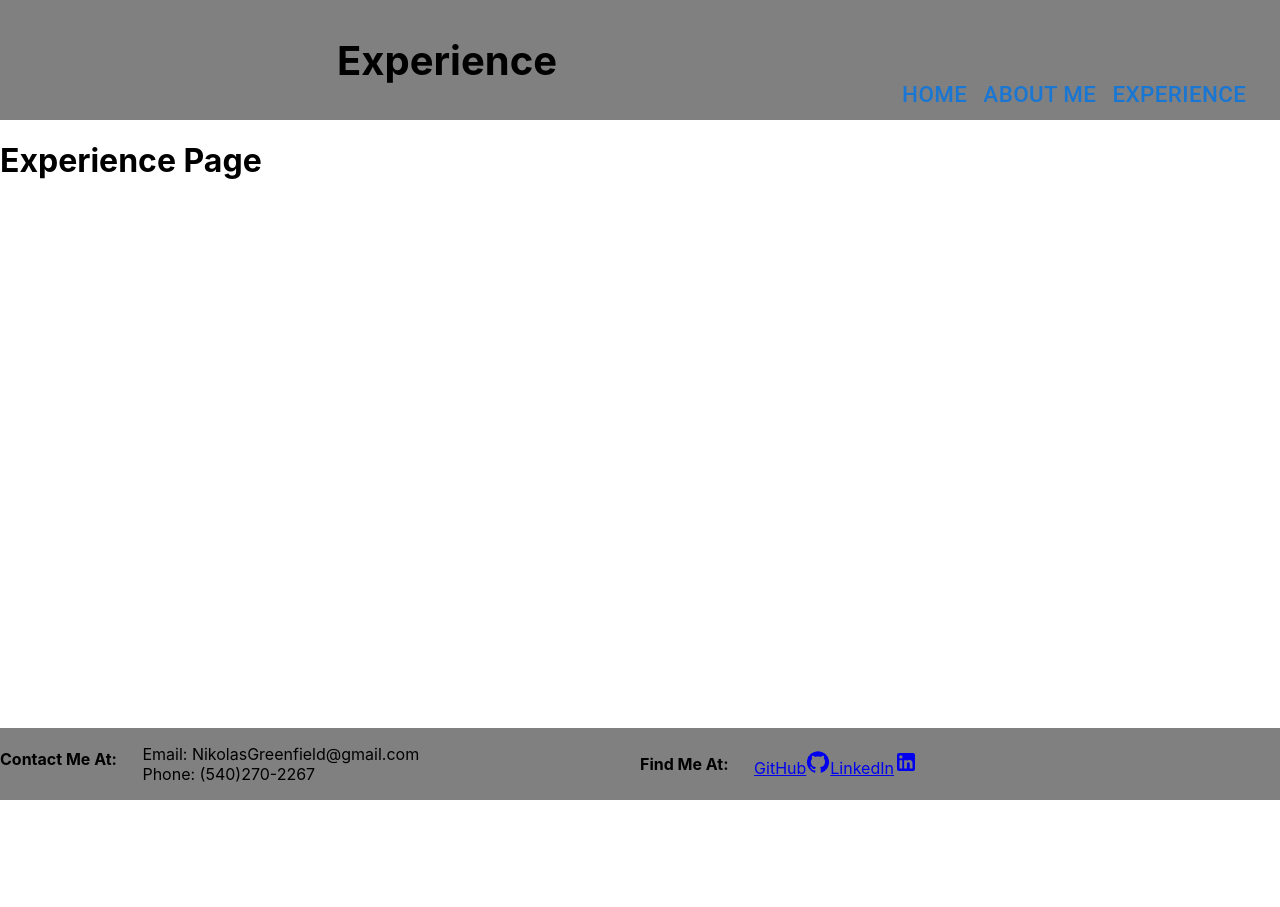
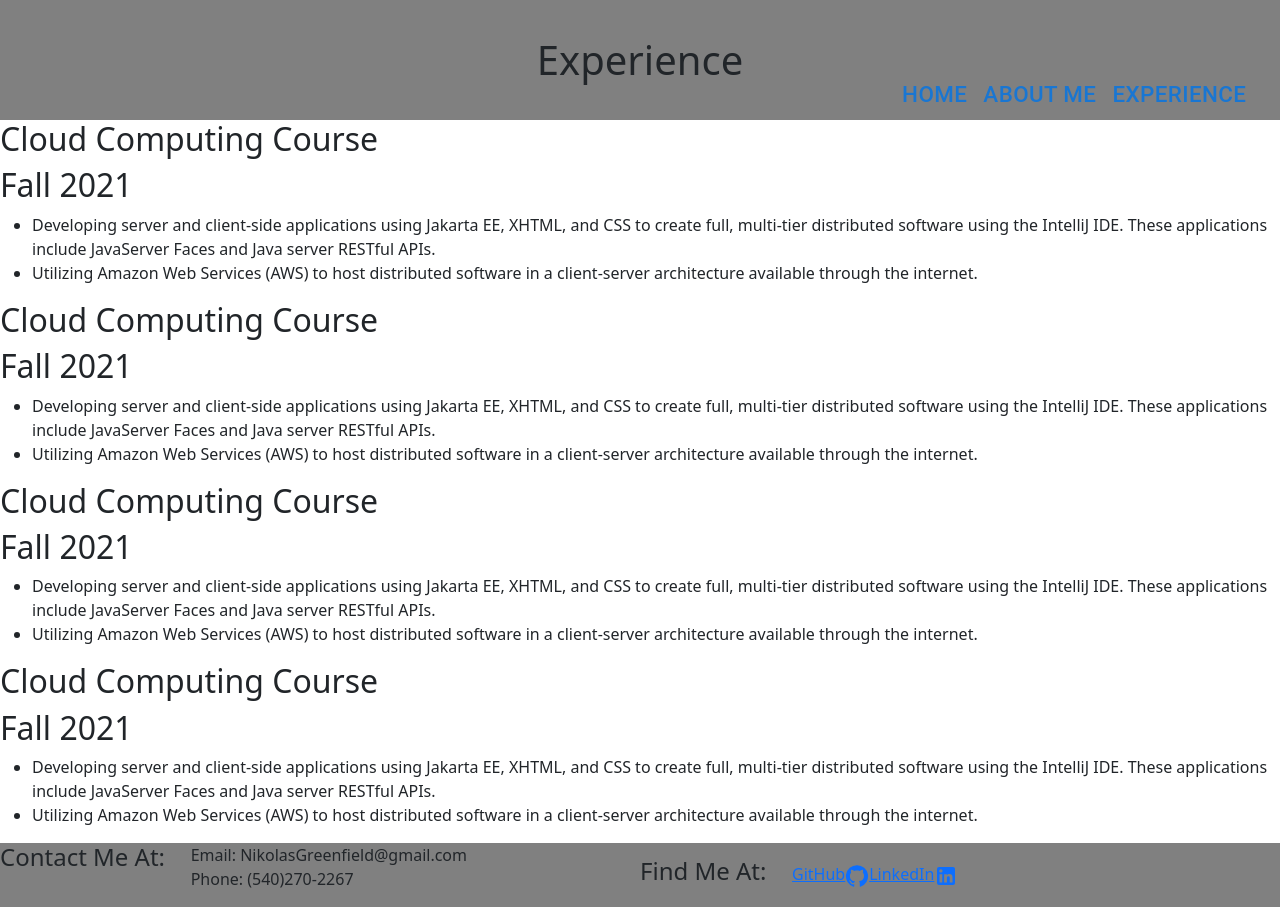
Before and after one commit to NikolasGreenfield/NikolasGreenfield.github.io, a React (Create React App) app: page /experience in a window 1280 px wide. Before the commit the page ends 800 px from the top, so only its background shows below. Built offline with nearby package versions, Linux system fonts and the light colour scheme.

Commit message:
Added main page sections with basic backgrounds and text.

```diff
--- a/src/App.scss
+++ b/src/App.scss
@@ -1,6 +1,2 @@
 .App {
-    display: flex;
-    flex-direction: column;
-    height:100vh;
-    width:100vw;
 }
--- a/src/App.tsx
+++ b/src/App.tsx
@@ -12,6 +12,9 @@ import ExperiencePage from './components/experiencePage/ExperiencePage';
 
 import './App.scss';
 
+/**
+  The main functional component that the entire app resides in.
+*/
 function App() {
   return (
     <div className="App">
@@ -39,7 +42,6 @@ function App() {
               </Route>
           </Switch>
       </BrowserRouter>
-
     </div>
   );
 }
--- a/src/components/aboutPage/AboutPage.tsx
+++ b/src/components/aboutPage/AboutPage.tsx
@@ -7,7 +7,19 @@ function AboutPage(): JSX.Element {
     return(
         <>
             <Header title="About Me" className="Other" />
-            <h1>About Page</h1>
+            <p>
+            I am a current Virginia Tech computer science undergrad,
+            in the class of 2023. After 8 years of leading a Vex Robotics
+            team and since going to Virginia Tech, I have had a lot of
+            experience and am excited to continue my journey in a field that
+            I find so interesting.
+            </p>
+            <p>
+            As my older brothers were software engineers, I started programing
+            early and have had a great deal of interest in coding and software
+            development. There will always be new opportunities for me to learn
+            and make incredible things and I am eager to discover them.
+            </p>
             <Footer />
         </>
     );
--- a/src/components/experiencePage/ExperiencePage.tsx
+++ b/src/components/experiencePage/ExperiencePage.tsx
@@ -7,7 +7,86 @@ function ExperiencePage(): JSX.Element {
     return (
         <>
             <Header title="Experience" className="Other" />
-            <h1>Experience Page</h1>
+
+            <div>
+                <h2>Cloud Computing Course</h2>
+                <h2>Fall 2021</h2>
+            </div>
+            <ul>
+                <li>
+                Developing server and client-side applications using
+                Jakarta EE, XHTML, and CSS to create full, multi-tier
+                distributed software using the IntelliJ IDE. These
+                applications include JavaServer Faces and Java server
+                RESTful APIs.
+                </li>
+                <li>
+                Utilizing Amazon Web Services (AWS) to host distributed
+                software in a client-server architecture available
+                through the internet.
+                </li>
+            </ul>
+
+
+            <div>
+                <h2>Cloud Computing Course</h2>
+                <h2>Fall 2021</h2>
+            </div>
+            <ul>
+                <li>
+                Developing server and client-side applications using
+                Jakarta EE, XHTML, and CSS to create full, multi-tier
+                distributed software using the IntelliJ IDE. These
+                applications include JavaServer Faces and Java server
+                RESTful APIs.
+                </li>
+                <li>
+                Utilizing Amazon Web Services (AWS) to host distributed
+                software in a client-server architecture available
+                through the internet.
+                </li>
+            </ul>
+
+
+            <div>
+                <h2>Cloud Computing Course</h2>
+                <h2>Fall 2021</h2>
+            </div>
+            <ul>
+                <li>
+                Developing server and client-side applications using
+                Jakarta EE, XHTML, and CSS to create full, multi-tier
+                distributed software using the IntelliJ IDE. These
+                applications include JavaServer Faces and Java server
+                RESTful APIs.
+                </li>
+                <li>
+                Utilizing Amazon Web Services (AWS) to host distributed
+                software in a client-server architecture available
+                through the internet.
+                </li>
+            </ul>
+
+
+            <div>
+                <h2>Cloud Computing Course</h2>
+                <h2>Fall 2021</h2>
+            </div>
+            <ul>
+                <li>
+                Developing server and client-side applications using
+                Jakarta EE, XHTML, and CSS to create full, multi-tier
+                distributed software using the IntelliJ IDE. These
+                applications include JavaServer Faces and Java server
+                RESTful APIs.
+                </li>
+                <li>
+                Utilizing Amazon Web Services (AWS) to host distributed
+                software in a client-server architecture available
+                through the internet.
+                </li>
+            </ul>
+
             <Footer />
         </>
     );
--- a/src/components/header/Header.scss
+++ b/src/components/header/Header.scss
@@ -1,30 +1,20 @@
 .Main {
-    display: flex;
-    align-items: center;
-
+    position: relative;
     height: 60vh;
     width: 100vw;
 }
 .Other {
-    display: flex;
-    align-items: center;
-
+    position: relative;
     background-color:grey;
     height: 15vh;
     width: 100vw;
 }
 
 .Title {
-    display: flex;
-    justify-content: center;
-    flex: 1;
     font-size: 2.5rem;
 }
 
 .Links {
-    display: flex;
-    justify-content: flex-end;
-    align-self: flex-end;
     padding-right: 2vw;
 }
 .Link {
--- a/src/components/header/Header.tsx
+++ b/src/components/header/Header.tsx
@@ -3,12 +3,19 @@ import { Link } from 'react-router-dom';
 import { Button } from '@mui/material';
 import './Header.scss';
 
-function Header({title, className}:any): JSX.Element {
+interface IProps{
+    title: string;
+    className: string;
+}
+
+function Header({title, className}: IProps): JSX.Element {
     return (
         <div className={className}>
-            <h1 className="Title">{title}</h1>
+            <h1 className="position-absolute top-50 start-50 translate-middle">
+            {title}
+            </h1>
 
-            <div className="Links">
+            <div className="position-absolute bottom-0 end-0 Links">
                 <Link to="/home"><Button><div className="Link">
                 Home
                 </div></Button></Link>
--- a/src/components/mainPage/MainPage.tsx
+++ b/src/components/mainPage/MainPage.tsx
@@ -9,10 +9,14 @@ import Footer from '../footer/Footer';
 import Headshot from '../../assets/Headshot.jpg';
 import './MainPage.scss';
 
+
+/**
+ * The main page that is displayed by default, linking to extra pages.
+ */
 function MainPage(): JSX.Element {
     return(
         <div className="MainPage">
-            <Header title="Welcome To My Site!" className="Main" />
+            <Header title="Welcome to the Website" className="Main" />
 
             <div className="IntroSection">
                 <div className="Intro">
@@ -58,7 +62,6 @@ function MainPage(): JSX.Element {
                 </div>
             </div>
 
-
             <Footer />
         </div>
     );
--- a/src/index.tsx
+++ b/src/index.tsx
@@ -3,6 +3,7 @@ import ReactDOM from 'react-dom';
 import './index.css';
 import App from './App';
 import reportWebVitals from './reportWebVitals';
+import 'bootstrap/scss/bootstrap.scss';
 
 ReactDOM.render(
   <React.StrictMode>
```
